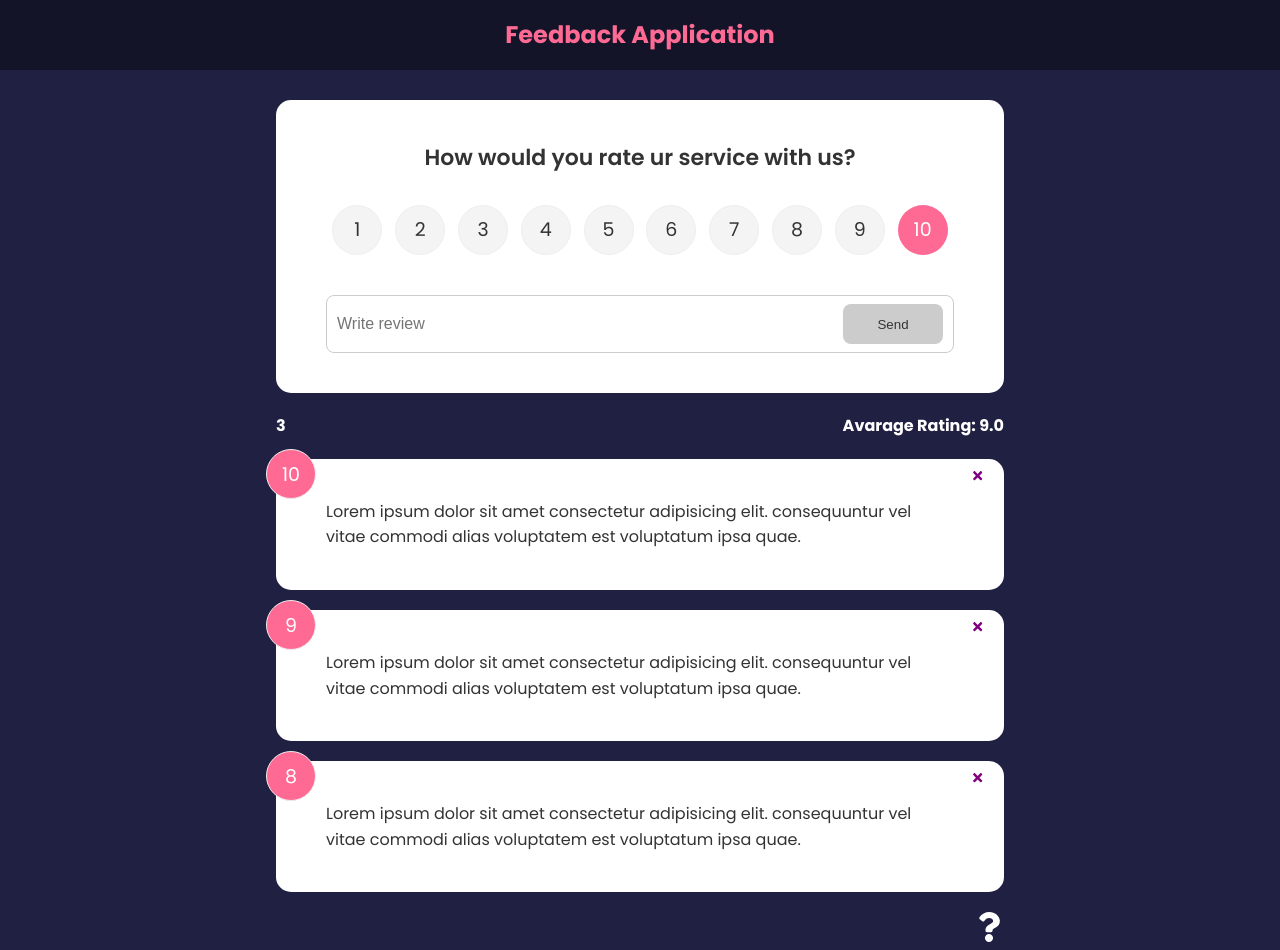
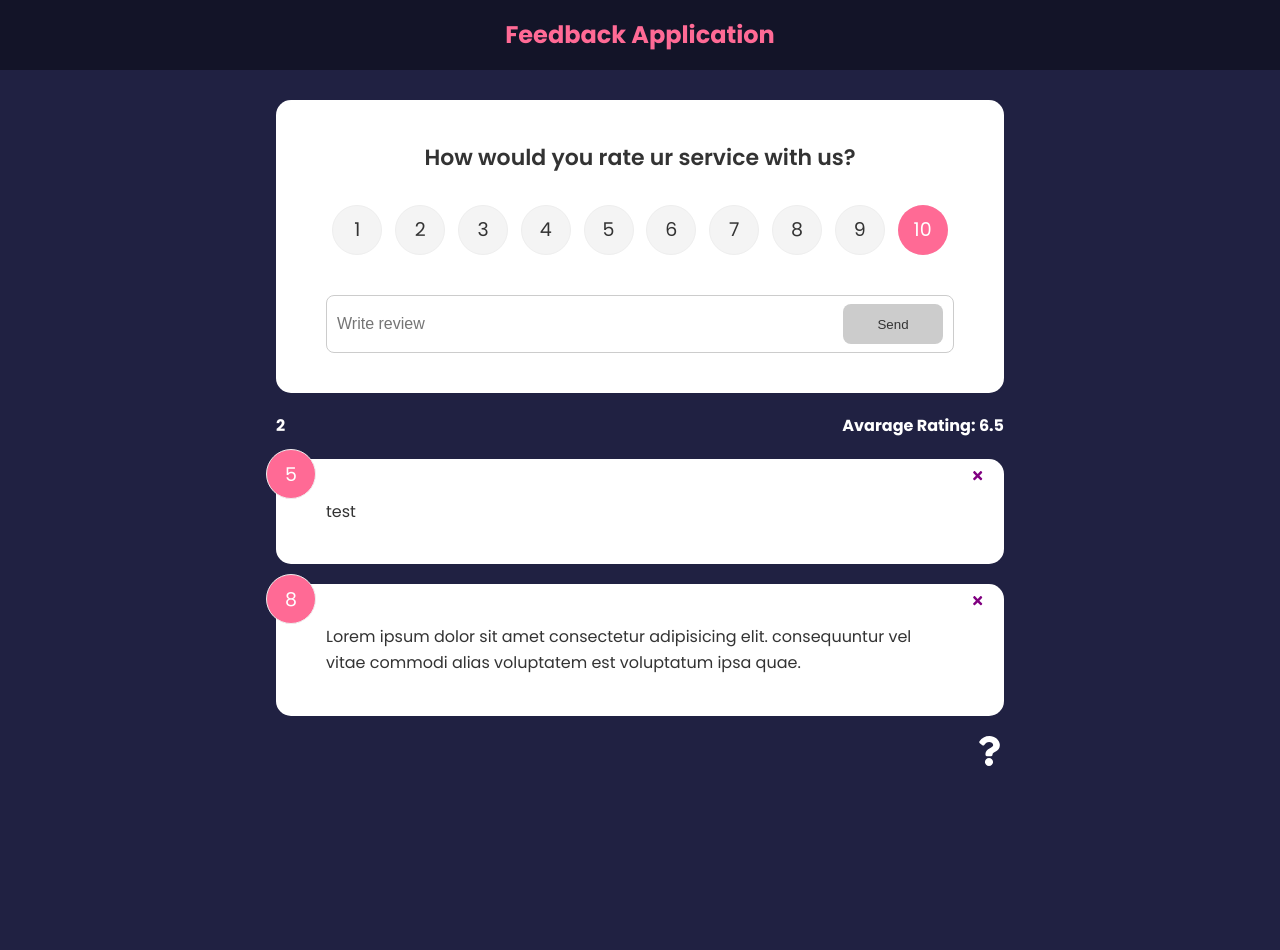
Before and after one commit to aquafinatrippy/feedback-application, a React (Create React App) app: page / in a window 1280 px wide. After the commit the page ends 800 px from the top, so only its background shows below. Built offline with nearby package versions, Linux system fonts and the light colour scheme.

Commit message:
context adding

```diff
--- a/src/App.js
+++ b/src/App.js
@@ -8,6 +8,7 @@ import FeedbackData from "./data/FeedbackData";
 import { v4 as uuidv4 } from "uuid";
 import About from "./components/views/About";
 import AboutActionLink from "./components/AboutActionLink";
+import { FeedbackProvider } from "./context/FeedbackContext";
 
 const App = () => {
   const [feedback, setFeedback] = useState(FeedbackData);
@@ -24,6 +25,7 @@ const App = () => {
   };
 
   return (
+    <FeedbackProvider>
       <Router>
         <Header text="Feedback Application" />
         <div className="container">
@@ -34,11 +36,8 @@ const App = () => {
               element={
                 <>
                   <FeedbackForm handleAdd={addFeedback} />
-                <FeedbackStats feedback={feedback} />
-                <FeedbackList
-                  handleDelete={deleteFeedback}
-                  feedback={feedback}
-                />
+                  <FeedbackStats />
+                  <FeedbackList handleDelete={deleteFeedback} />
                   <AboutActionLink />
                 </>
               }
@@ -47,6 +46,7 @@ const App = () => {
           </Routes>
         </div>
       </Router>
+    </FeedbackProvider>
   );
 };
 export default App;
--- a/src/components/FeedbackList.jsx
+++ b/src/components/FeedbackList.jsx
@@ -1,7 +1,11 @@
+import { useContext } from "react";
 import { motion, AnimatePresence } from "framer-motion";
 import FeedbackItem from "./FeedbackItem";
+import FeedbackContext from "../context/FeedbackContext";
 
-const FeedbackList = ({ feedback, handleDelete }) => {
+const FeedbackList = ({ handleDelete }) => {
+  const {feedback} = useContext(FeedbackContext)
+
   if (!feedback || feedback.length === 0) return <h1>No feedback yet</h1>;
 
   return (
--- a/src/components/FeedbackStats.jsx
+++ b/src/components/FeedbackStats.jsx
@@ -1,4 +1,8 @@
-const FeedbackStats = ({ feedback }) => {
+import { useContext } from "react";
+import FeedbackContext from "../context/FeedbackContext";
+
+const FeedbackStats = () => {
+  const { feedback } = useContext(FeedbackContext);
   let avarage =
     feedback.reduce((acc, cur) => {
       return acc + cur.rating;
--- /dev/null
+++ b/src/context/FeedbackContext.js
@@ -0,0 +1,22 @@
+import { createContext, useState } from "react";
+
+const FeedbackContext = createContext();
+
+export const FeedbackProvider = ({ children }) => {
+  const [feedback, setFeedback] = useState([
+    { id: 1, text: "test", rating: 5 },
+    {
+      id: 3,
+      rating: 8,
+      text: "Lorem ipsum dolor sit amet consectetur adipisicing elit. consequuntur vel vitae commodi alias voluptatem est voluptatum ipsa quae.",
+    },
+  ]);
+
+  return (
+    <FeedbackContext.Provider value={{ feedback }}>
+      {children}
+    </FeedbackContext.Provider>
+  );
+};
+
+export default FeedbackContext;
```
Lines whose indentation alone changed are shown as unchanged.
